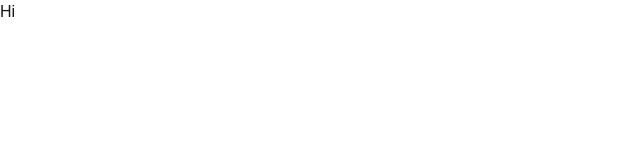
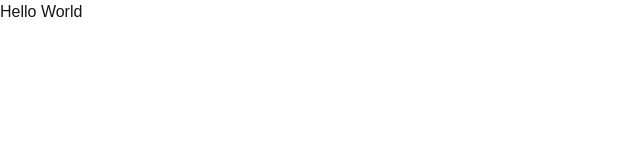
Before and after one commit to Mrinal-xx-Singha/doctor_-appointment, a Next.js app: page / in a window 1280 px wide. Shown: the top 160 px of the page, without its empty margins (0-640 px from the left). Built offline with nearby package versions, Linux system fonts and the light colour scheme.

Commit message:
initial commit

```diff
--- a/app/layout.js
+++ b/app/layout.js
@@ -12,7 +12,7 @@ const geistMono = Geist_Mono({
 });
 
 export const metadata = {
-  title: "Create Next App",
+  title: "DoctorAppointment",
   description: "Generated by create next app",
 };
 
--- a/app/page.js
+++ b/app/page.js
@@ -1,5 +1,4 @@
-import Image from "next/image";
 
 export default function Home() {
-  return <div>Hi</div>;
+  return <div>Hello World</div>;
 }
```
